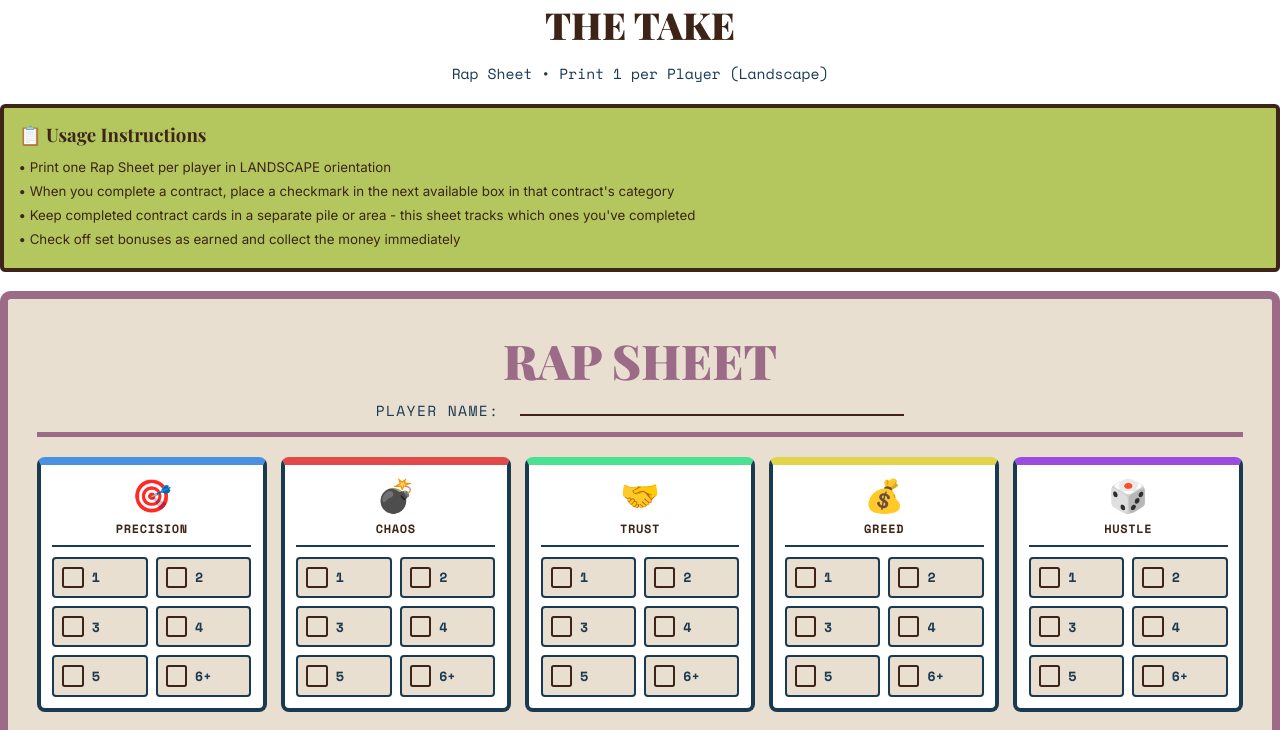
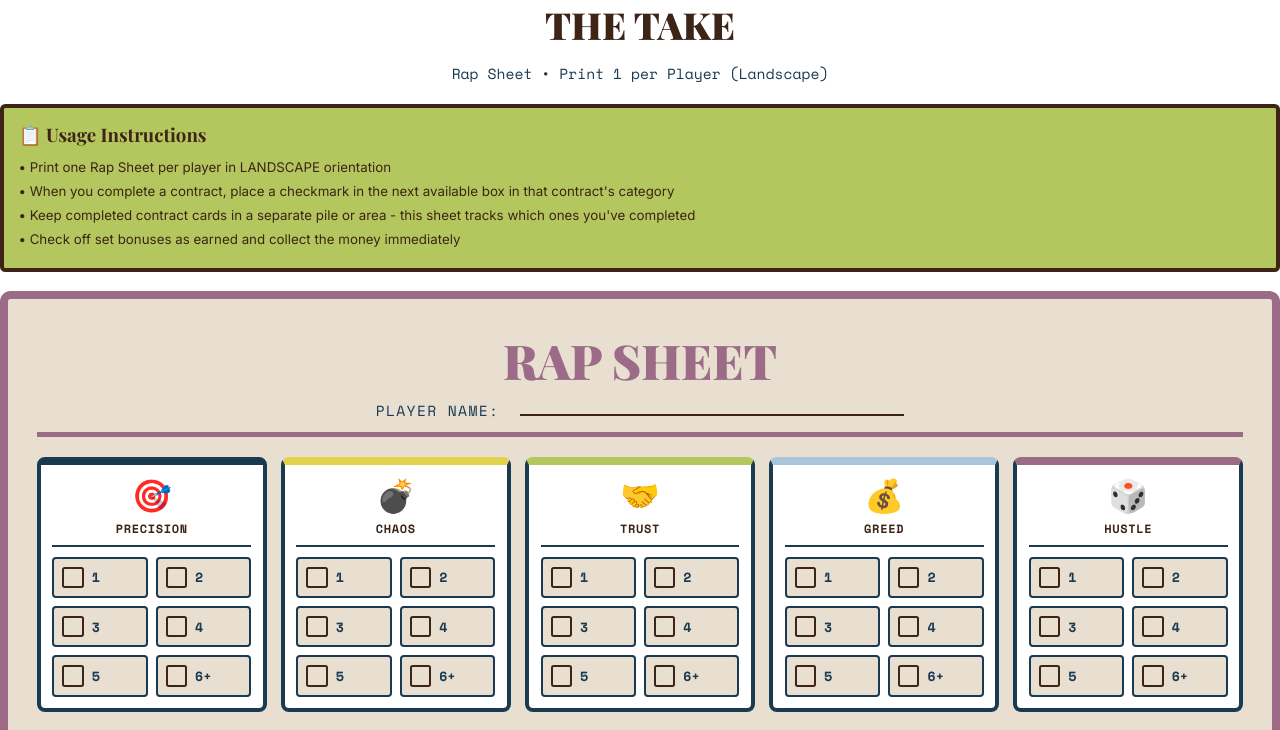
Before and after one commit to SuperGooey/thetakegame, a plain HTML site: page print-boards-en.html in a window 1280 px wide. Shown: the top 730 px of the page. Drawn offline with nearby package versions, Linux system fonts and the light colour scheme.

Commit message:
Update print-boards-en.html category colors

```diff
--- a/print-boards-en.html
+++ b/print-boards-en.html
@@ -136,11 +136,11 @@
             letter-spacing: 0.5pt;
         }
 
-        .category-column.precision { border-top: 6pt solid #4a90e2; }
-        .category-column.chaos { border-top: 6pt solid #e24a4a; }
-        .category-column.trust { border-top: 6pt solid #4ae290; }
-        .category-column.greed { border-top: 6pt solid #e2d44a; }
-        .category-column.hustle { border-top: 6pt solid #9b4ae2; }
+        .category-column.precision { border-top: 6pt solid var(--navy-blue); }
+        .category-column.chaos { border-top: 6pt solid #e2d44a; }
+        .category-column.trust { border-top: 6pt solid var(--lime-green); }
+        .category-column.greed { border-top: 6pt solid var(--sky-blue); }
+        .category-column.hustle { border-top: 6pt solid var(--purple-mauve); }
 
         .contract-tracker {
             display: grid;
```
